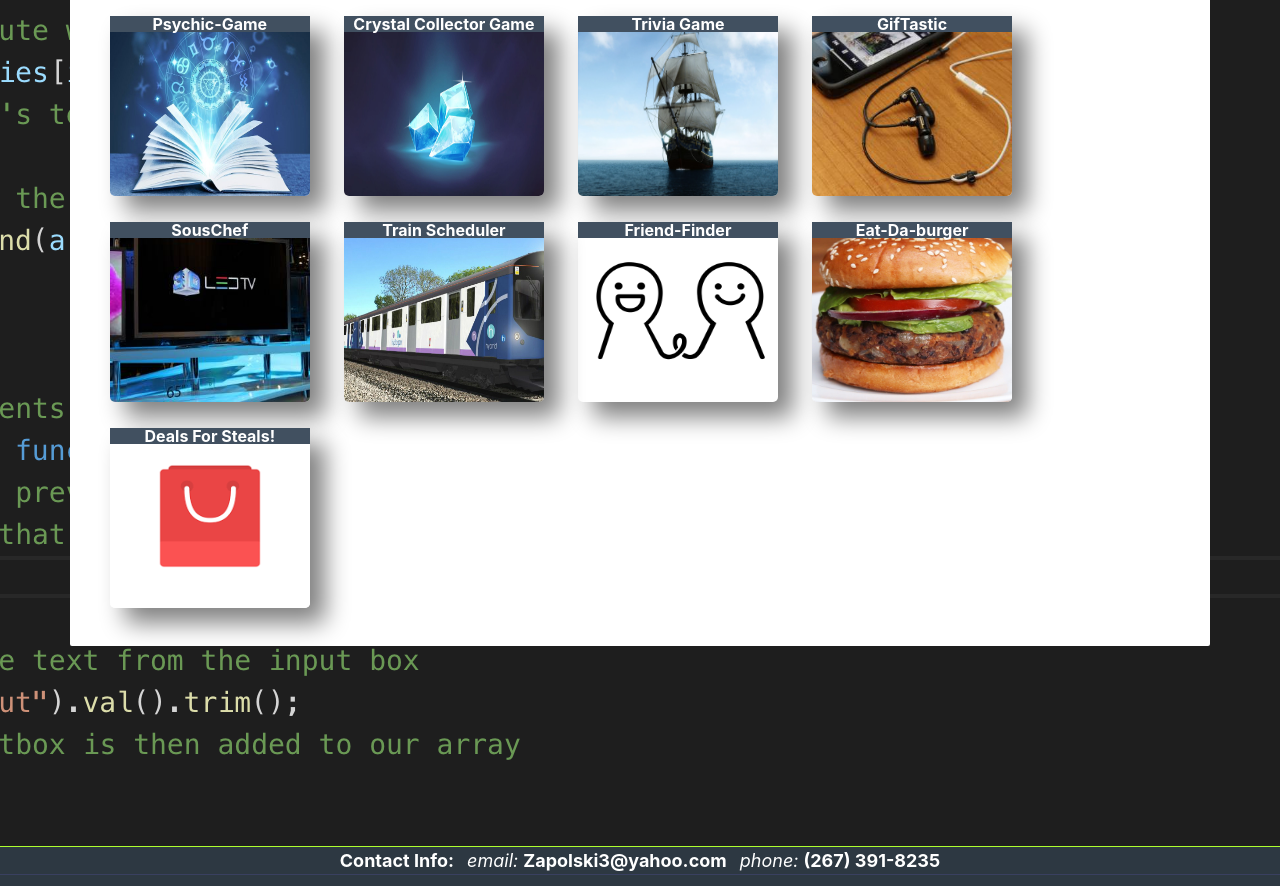
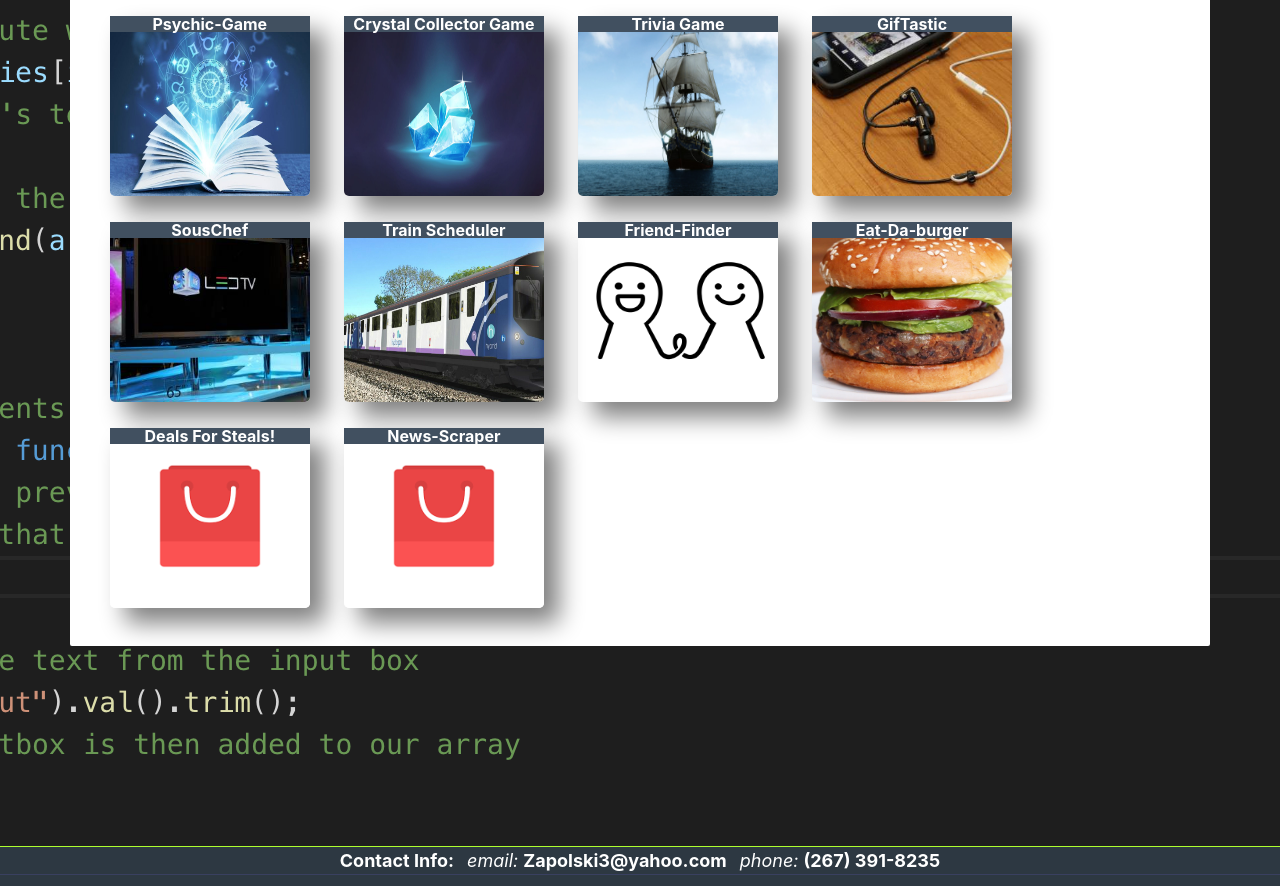
Before and after one commit to Zapolski3/final_Portfolio1, a plain HTML site: page index.html in a window 1280 px wide. Shown: the part 724-1610 px from the top of the page. Drawn offline with nearby package versions, Linux system fonts and the light colour scheme.

Commit message:
added image

```diff
--- a/assets/CSS/style.css
+++ b/assets/CSS/style.css
@@ -137,6 +137,12 @@ body {
     background-image: url("../images/deals.png");
 }
 
+#tenth {
+    width:200px;
+    height:180px;
+    background-image: url("../images/deals.png");
+}
+
 .projects {
 
     background-size: 200px 180px;
--- a/index.html
+++ b/index.html
@@ -116,6 +116,12 @@
         </div>
     </a>
 
+    <a href="https://peaceful-hamlet-77587.herokuapp.com/" class="badge ">
+        <div id='tenth' class="projects">
+            <p class="pName">News-Scraper</p>
+        </div>
+    </a>
+
 
 
     </div>
```
Also changed, not shown: assets/images/news-1.jpg (added), 2 other files.
